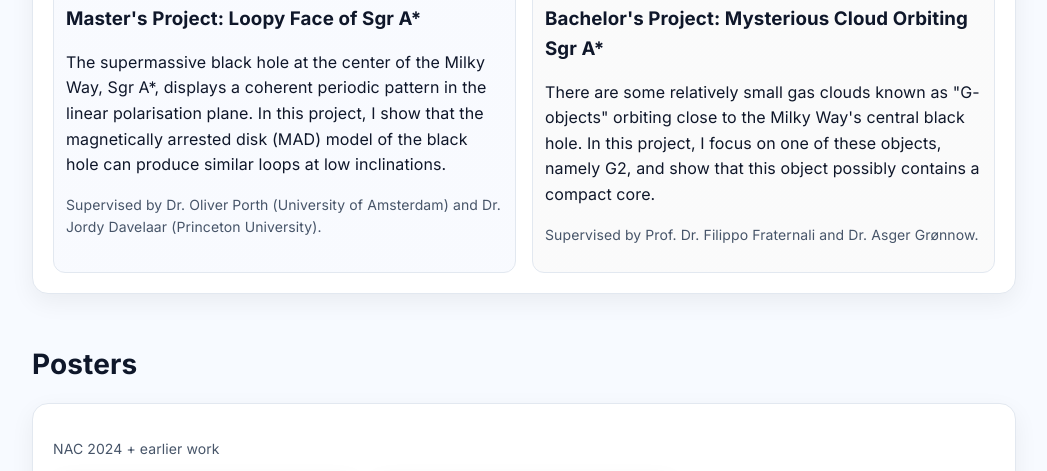
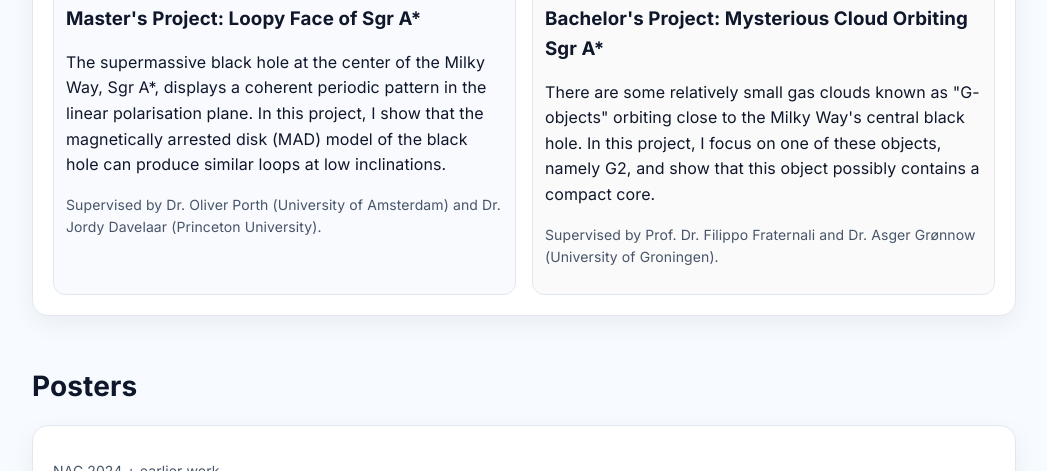
Before and after one commit to mziyazi/mziyazi.github.io, a Jekyll site: the page built from projects.md, in a window 1280 px wide and 900 px high, scrolled down 530 px, cut to the strip 130-601 px from the top of the window. Shown: the whole strip, without its empty margins (116-1163 px from the left). Built offline with Jekyll 4.4.1, drawn with Linux system fonts in a browser that asks for light colours.

Commit message:
Projects: update supervisors affiliation to University of Groningen (Bachelor’s video)

```diff
--- a/projects.md
+++ b/projects.md
@@ -44,7 +44,7 @@ permalink: /projects/
           <p>
             There are some relatively small gas clouds known as "G-objects" orbiting close to the Milky Way's central black hole. In this project, I focus on one of these objects, namely G2, and show that this object possibly contains a compact core.
           </p>
-          <p class="meta">Supervised by Prof. Dr. Filippo Fraternali and Dr. Asger Grønnow.</p>
+          <p class="meta">Supervised by Prof. Dr. Filippo Fraternali and Dr. Asger Grønnow (University of Groningen).</p>
         </div>
       </div>
     </div>
```
